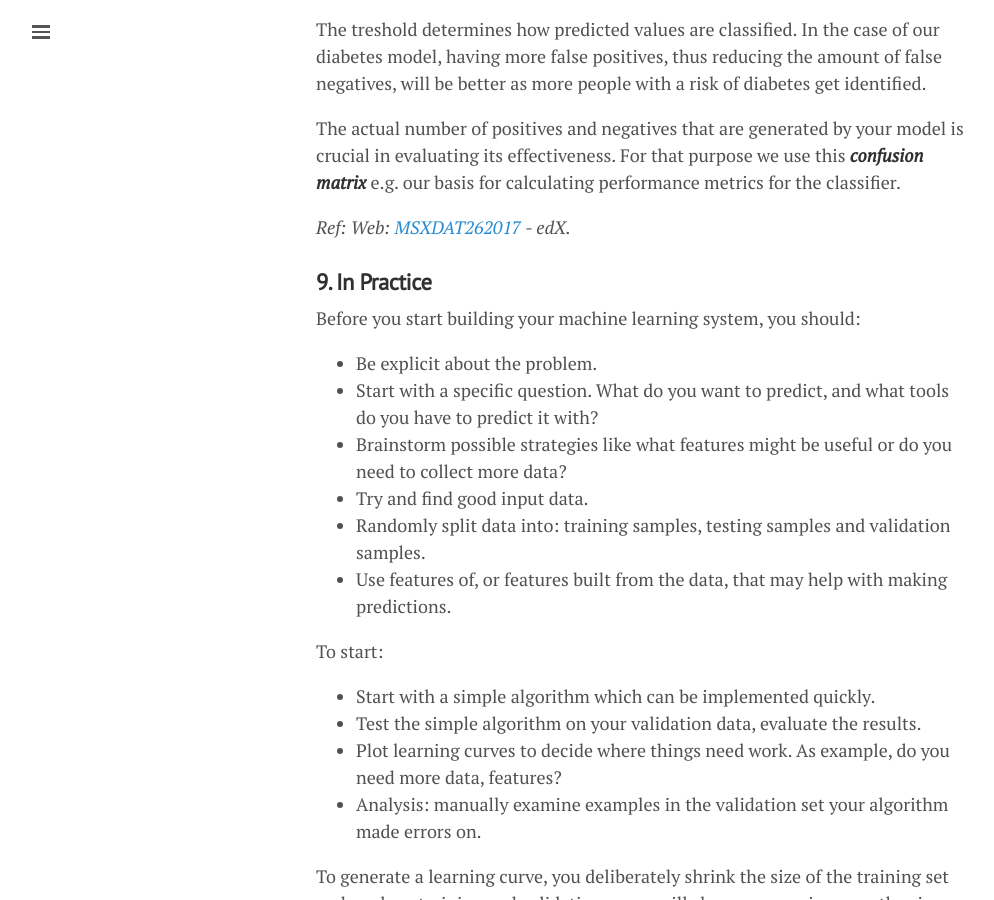
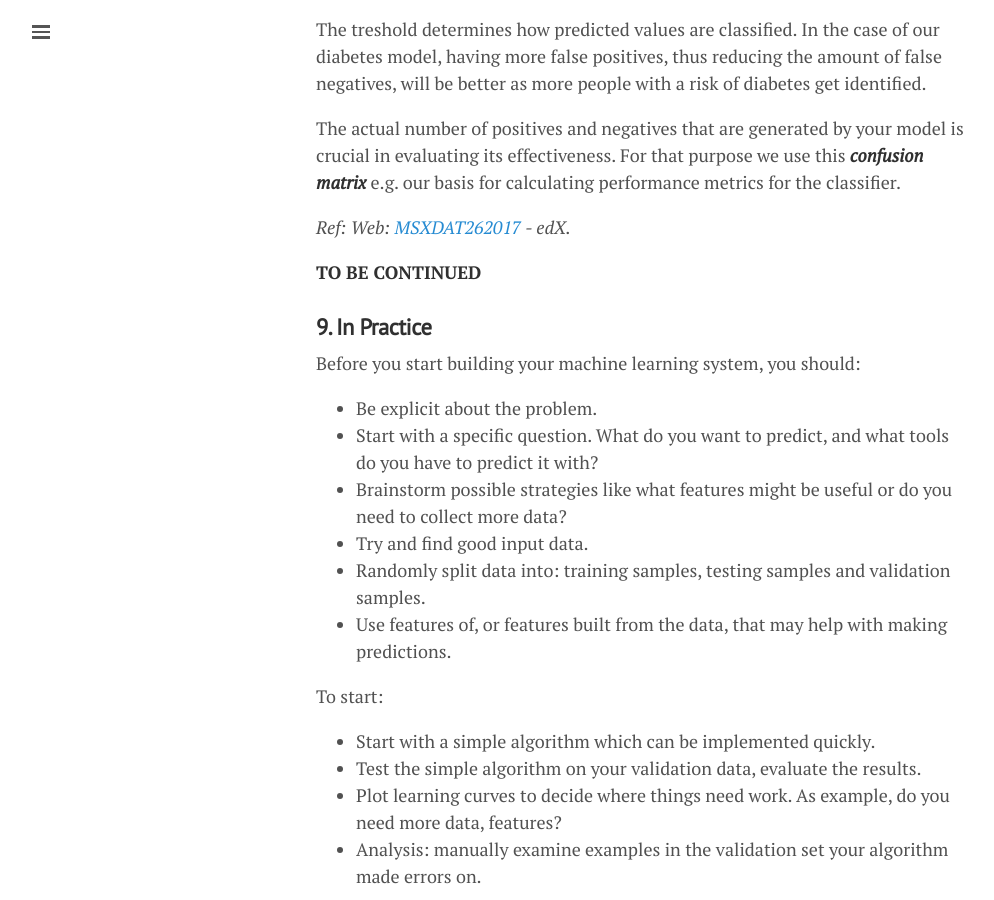
Before and after one commit to lgeurts/lgeurts.github.io, a Jekyll site: the page built from _posts/2018-06-29-artificial-intelligence-basics.md, in a window 1280 px wide and 900 px high, scrolled down 6663 px. Shown: the whole window, without its empty margins (0-994 px from the left). Built offline with Jekyll 4.4.1, drawn with Linux system fonts in a browser that asks for light colours; nearby versions of some CDN libraries.

Commit message:
Update 2018-06-29-artificial-intelligence-basics.md

```diff
--- a/_posts/2018-06-29-artificial-intelligence-basics.md
+++ b/_posts/2018-06-29-artificial-intelligence-basics.md
@@ -176,6 +176,8 @@
 
 *Ref: Web: [MSXDAT262017](https://www.youtube.com/watch?v=1O0_u9WRo-0/) - edX.*
 
+**TO BE CONTINUED**
+
 ### **9. In Practice**
 
 Before you start building your machine learning system, you should:
```
